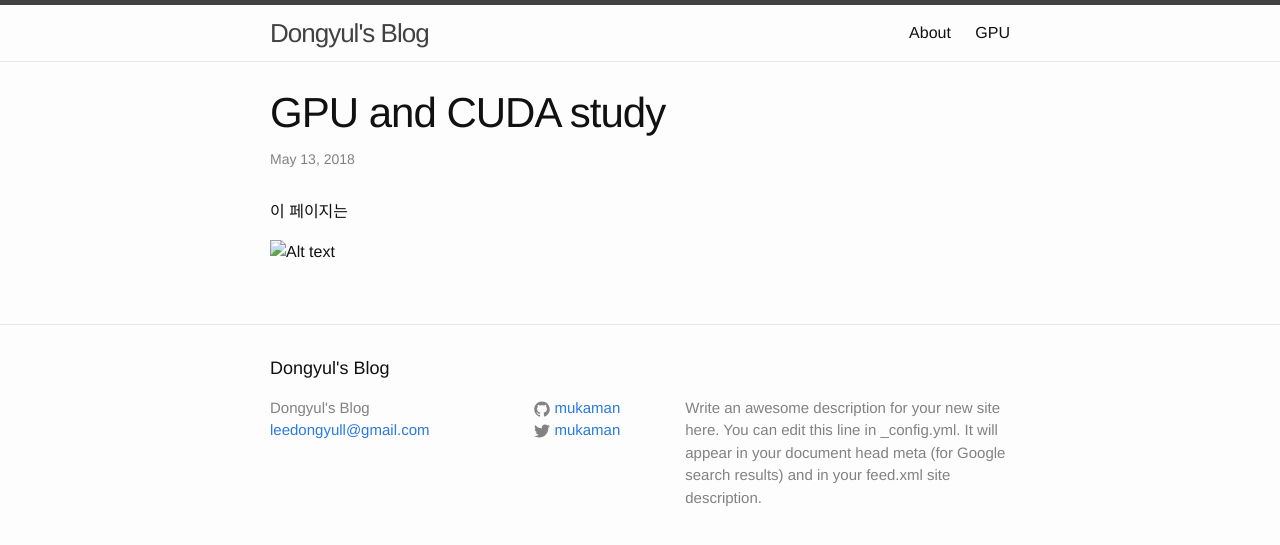
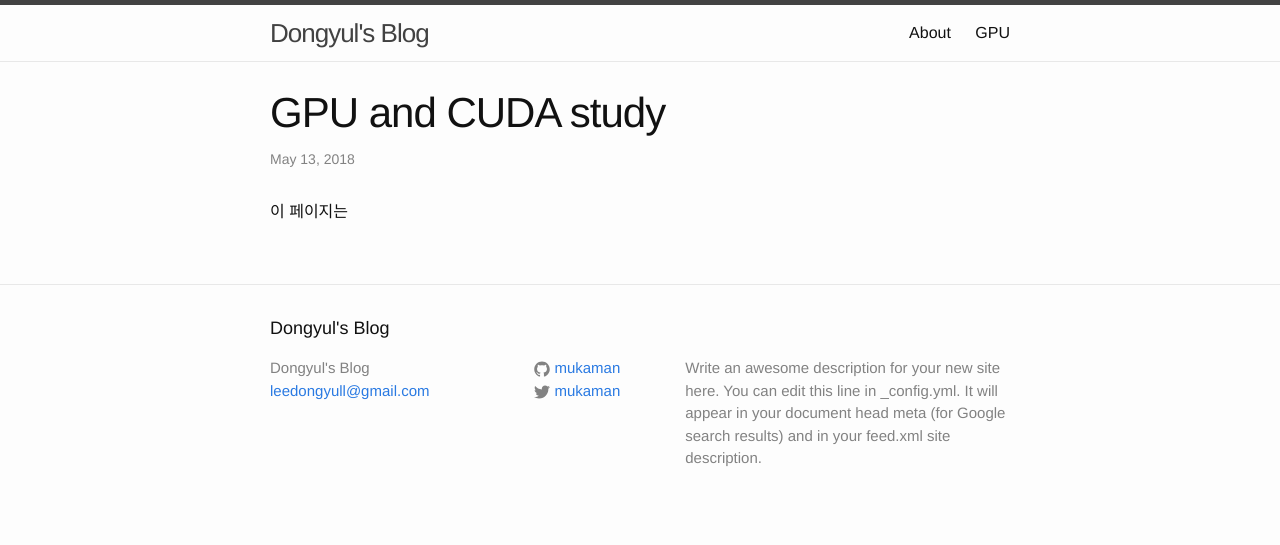
Before and after one commit to mukaman84/mukaman84.github.io, a Jekyll site: the page built from _posts/2018-05-13-gpu-cuda-study.md, in a window 1280 px wide. Shown: the top 545 px of the page. Built offline with Jekyll 4.4.1, drawn with Linux system fonts in a browser that asks for light colours.

Commit message:
Update 2018-05-13-gpu-cuda-study.md

```diff
--- a/_posts/2018-05-13-gpu-cuda-study.md
+++ b/_posts/2018-05-13-gpu-cuda-study.md
@@ -5,6 +5,3 @@ title:  "GPU and CUDA study"
 
 
 이 페이지는
-
-
-![Alt text](../gpu_architecture.JPG)
```
